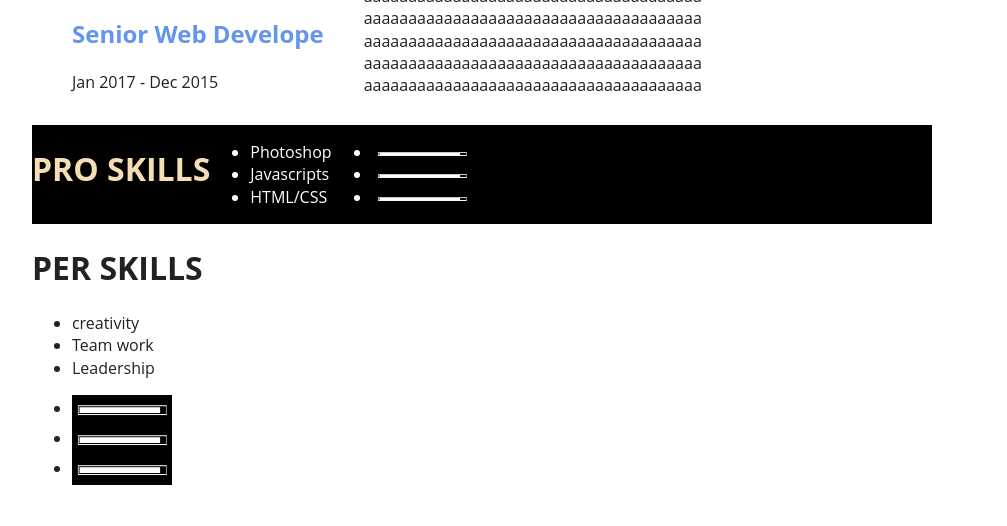
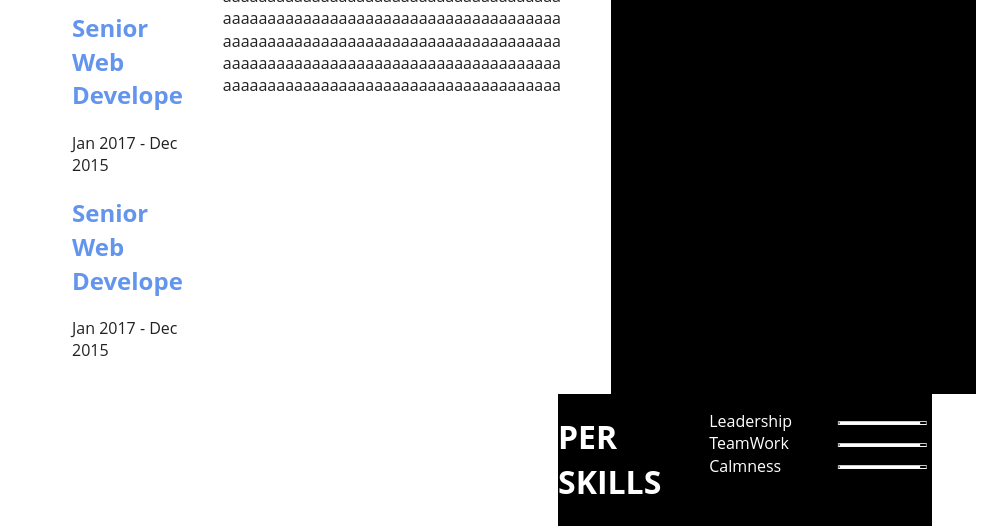
Before and after one commit to SirAriela/cv, a plain HTML site: page index.html in a window 1280 px wide. Shown: the part 635-1161 px from the top of the page, without its empty margins (158-1165 px from the left). Before the commit the page ends 1136 px from the top, so only its background shows below. Drawn offline with nearby package versions, Linux system fonts and the light colour scheme.

Commit message:
little updates

```diff
--- a/css/custom.css
+++ b/css/custom.css
@@ -82,15 +82,25 @@ body {
     list-style: none;
 }
 #ProSkills{
-    display : inline-block;
-    width : 500xp;
-    height : 200dp;
     background-color: black;
+    color: white;
     display: flex;
-    color: white;
-    align-content:flex-end;
-
+    margin-left: 50px;
+}
+#ProSkills ul{
+    text-decoration: none;
 }
 #ProSkills h1{
     color: wheat;
+    break-after:
 }
+#PerSkills{
+    display: flex;
+    margin-left: 526px;
+    background-color: black;
+    color: white;
+}
+#PerSkills ul{
+    list-style: none;
+
+}
--- a/index.html
+++ b/index.html
@@ -115,8 +115,7 @@
                         aaaaaaaaaaaaaaaaaaaaaaaaaaaaaaaaaaaaaa<br>
                         aaaaaaaaaaaaaaaaaaaaaaaaaaaaaaaaaaaaaa</li>
                     </ul>
-                </section>
-                <aside id="ProSkills">
+                        <section id="ProSkills">
                     <h1>PRO SKILLS</h1>
                 <ul>
                     <li>Photoshop</li>
@@ -130,22 +129,24 @@
                     <li><img src="loadin_bar.png" width="100" height="10"></li>
                     <li><img src="loadin_bar.png" width="100" height="10" ></li>
                 </ul>
-                </aside>
-                     <aside id="PerSkills">
-                         <h1>PER SKILLS</h1>
+                </section>
+
+                </section>
+             <section id="PerSkills">
+                       <h1>PER SKILLS</h1>
                 <ul>
-                    <li>creativity</li>
-                    <li>Team work</li>
                     <li>Leadership</li>
+                    <li>TeamWork</li>
+                    <li>Calmness</li>
                 </ul>
                 <ul>
                     <li>
-                        <img src="loadin_bar.png" width="100" height="30">
+                        <img src="loadin_bar.png" width="100" height="10">
                     </li>
-                    <li><img src="loadin_bar.png" width="100" height="30"></li>
-                    <li><img src="loadin_bar.png" width="100" height="30"></li>
+                    <li><img src="loadin_bar.png" width="100" height="10"></li>
+                    <li><img src="loadin_bar.png" width="100" height="10" ></li>
                 </ul>
-                </aside>
+                </section>
 
             </section>
         </section>
```
